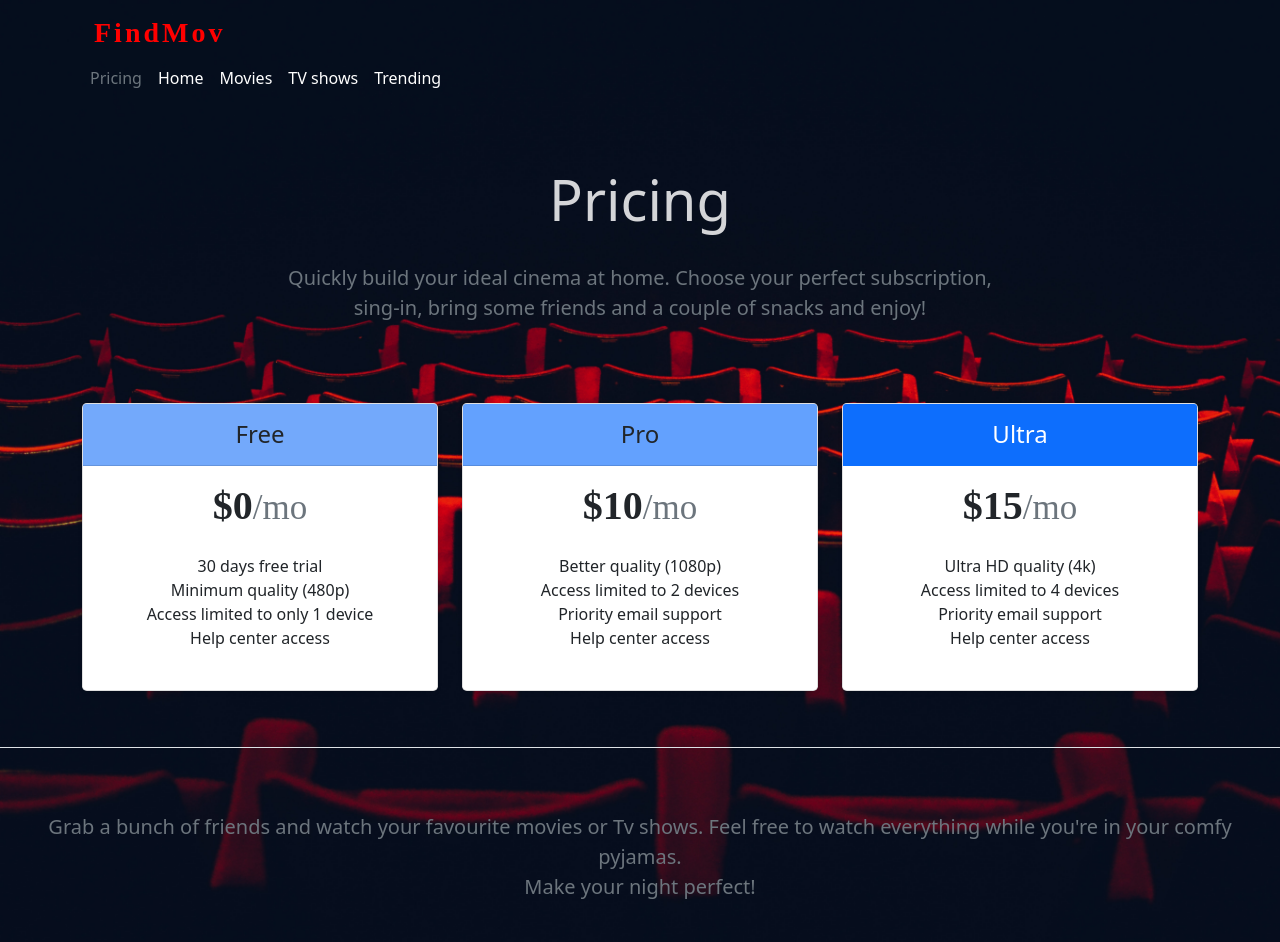
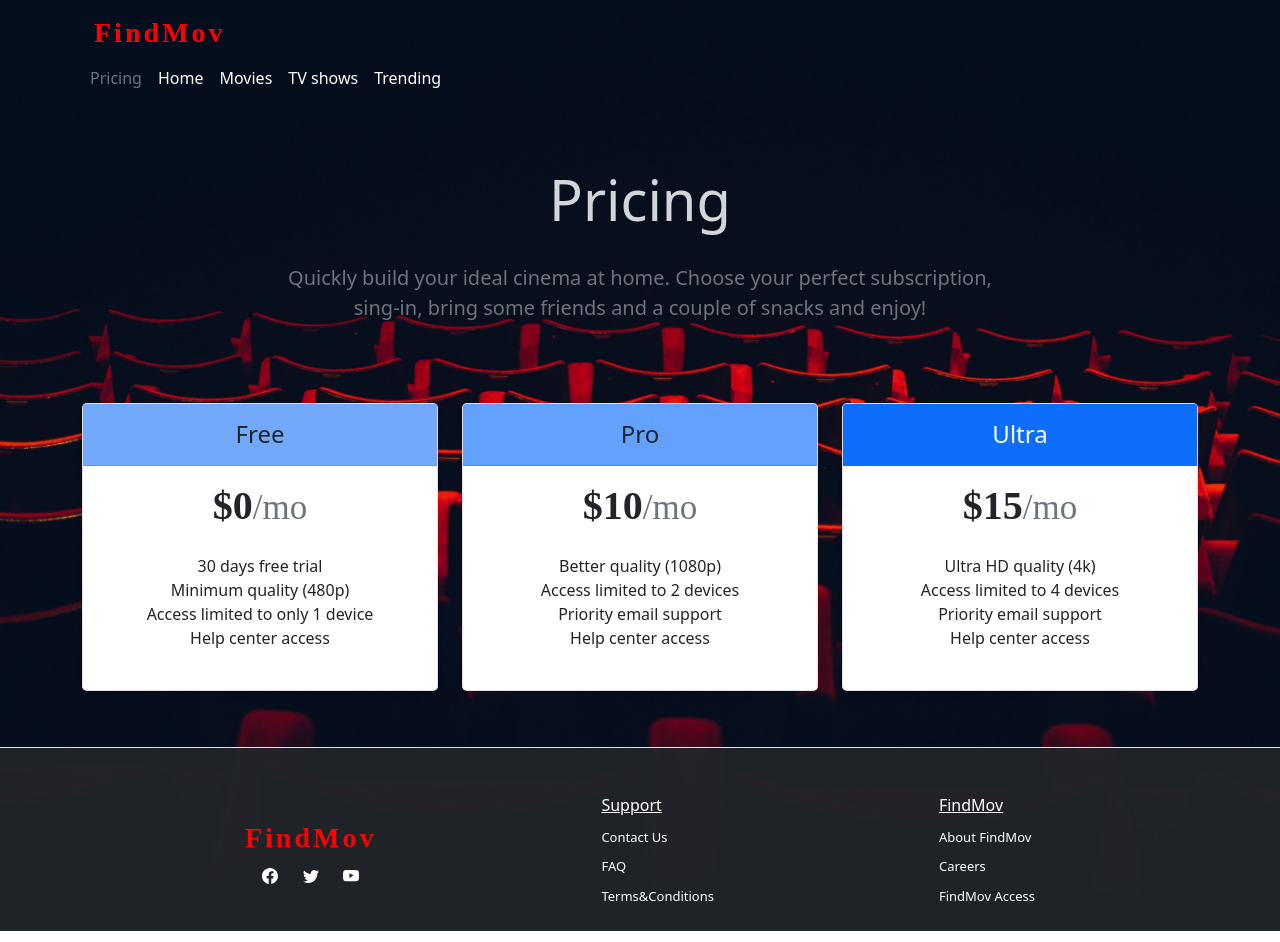
Before and after one commit to lauratodica/FindMov, a plain HTML site: page pricing.html in a window 1280 px wide. Drawn offline with nearby package versions, Linux system fonts and the light colour scheme; a web font is replaced by a local one.

Commit message:
changed the footer

```diff
--- a/pricing.html
+++ b/pricing.html
@@ -89,9 +89,49 @@
         </main>
     </div>
     <footer class="pt-4 my-md-5 pt-md-5 border-top footer-pricing">
-        <div class="pricing-footer p-3 pb-md-4 mx-auto text-center">
-            <p class="fs-5 text-muted">Grab a bunch of friends and watch your favourite movies or Tv shows. Feel free to watch everything while you're in your comfy pyjamas. <br> Make your night perfect!</p>
+      <div class = "contactInformation">
+        <div class="titleInfo">
+            <h3 class = "titleInfo">FindMov</h3>
+        </div>
+        <div class = "socialMediaInformation">
+          <div class = "infoDiv">
+            <a><svg xmlns="http://www.w3.org/2000/svg" width="16" height="16" fill="currentColor" class="bi bi-facebook" viewBox="0 0 16 16">
+              <path d="M16 8.049c0-4.446-3.582-8.05-8-8.05C3.58 0-.002 3.603-.002 8.05c0 4.017 2.926 7.347 6.75 7.951v-5.625h-2.03V8.05H6.75V6.275c0-2.017 1.195-3.131 3.022-3.131.876 0 1.791.157 1.791.157v1.98h-1.009c-.993 0-1.303.621-1.303 1.258v1.51h2.218l-.354 2.326H9.25V16c3.824-.604 6.75-3.934 6.75-7.951z"/>
+            </svg></a>
           </div>
+          <div class = "infoDiv">
+            <a><svg xmlns="http://www.w3.org/2000/svg" width="16" height="16" fill="currentColor" class="bi bi-twitter" viewBox="0 0 16 16">
+              <path d="M5.026 15c6.038 0 9.341-5.003 9.341-9.334 0-.14 0-.282-.006-.422A6.685 6.685 0 0 0 16 3.542a6.658 6.658 0 0 1-1.889.518 3.301 3.301 0 0 0 1.447-1.817 6.533 6.533 0 0 1-2.087.793A3.286 3.286 0 0 0 7.875 6.03a9.325 9.325 0 0 1-6.767-3.429 3.289 3.289 0 0 0 1.018 4.382A3.323 3.323 0 0 1 .64 6.575v.045a3.288 3.288 0 0 0 2.632 3.218 3.203 3.203 0 0 1-.865.115 3.23 3.23 0 0 1-.614-.057 3.283 3.283 0 0 0 3.067 2.277A6.588 6.588 0 0 1 .78 13.58a6.32 6.32 0 0 1-.78-.045A9.344 9.344 0 0 0 5.026 15z"/>
+            </svg></a>
+          </div>
+          <div class = "infoDiv">
+            <a><svg xmlns="http://www.w3.org/2000/svg" width="16" height="16" fill="currentColor" class="bi bi-youtube" viewBox="0 0 16 16">
+              <path d="M8.051 1.999h.089c.822.003 4.987.033 6.11.335a2.01 2.01 0 0 1 1.415 1.42c.101.38.172.883.22 1.402l.01.104.022.26.008.104c.065.914.073 1.77.074 1.957v.075c-.001.194-.01 1.108-.082 2.06l-.008.105-.009.104c-.05.572-.124 1.14-.235 1.558a2.007 2.007 0 0 1-1.415 1.42c-1.16.312-5.569.334-6.18.335h-.142c-.309 0-1.587-.006-2.927-.052l-.17-.006-.087-.004-.171-.007-.171-.007c-1.11-.049-2.167-.128-2.654-.26a2.007 2.007 0 0 1-1.415-1.419c-.111-.417-.185-.986-.235-1.558L.09 9.82l-.008-.104A31.4 31.4 0 0 1 0 7.68v-.123c.002-.215.01-.958.064-1.778l.007-.103.003-.052.008-.104.022-.26.01-.104c.048-.519.119-1.023.22-1.402a2.007 2.007 0 0 1 1.415-1.42c.487-.13 1.544-.21 2.654-.26l.17-.007.172-.006.086-.003.171-.007A99.788 99.788 0 0 1 7.858 2h.193zM6.4 5.209v4.818l4.157-2.408L6.4 5.209z"/>
+            </svg></a>
+          </div>
+        </div>
+      </div>
+
+
+      <div class = "supportDiv">
+        <h5 class = "footer-titles">Support</h5>
+        <div class = "infoDiv">
+            <a class = "footer-links">Contact Us</a>
+            <a class = "footer-links">FAQ</a>
+            <a class = "footer-links">Terms&Conditions</a>
+        </div>
+      </div>
+
+      <div class = "findmovDiv">
+        <h5 class = "footer-titles">FindMov</h5>
+        <div class = "infoDiv">
+          <a class = "footer-links">About FindMov</a>
+          <a class = "footer-links">Careers</a>
+          <a class = "footer-links">FindMov Access</a>
+        </div>
+      </div>
+
+
     </footer>
     <script src="https://cdn.jsdelivr.net/npm/bootstrap@5.0.1/dist/js/bootstrap.bundle.min.js" integrity="sha384-gtEjrD/SeCtmISkJkNUaaKMoLD0//ElJ19smozuHV6z3Iehds+3Ulb9Bn9Plx0x4" crossorigin="anonymous"></script>
 </body>
--- a/style.css
+++ b/style.css
@@ -79,6 +79,58 @@ body {
 
 .footer-pricing {
     margin: 0px !important;
+    background-color: #212529f0;
+    color:white;
+    display: flex;
+    justify-content: space-evenly;
+    padding: 20px;
+}
+
+.socialMediaInformation {
+    display:flex;
+    padding: 0 5px;
+    justify-content: space-around;
+    cursor: pointer;
+}
+
+.supportDiv, .findmovDiv {
+    display: flex;
+    flex-direction: column;
+}
+
+.infoDiv {
+    display: flex;
+    flex-direction: column;
+}
+
+.footer-titles {
+    font-size: 16px;
+    text-decoration: underline;
+}
+
+.footer-links {
+    color:white;
+    font-size: 13px;
+    text-decoration: none;
+    cursor: pointer;
+    padding: 5px 0;
+}
+
+.footer-links:hover {
+    color: red;
+}
+
+.titleInfo {
+    font-family: 'Mate SC', serif;
+    color: red;
+    letter-spacing: 3px;
+    font-weight: 800;
+}
+
+.contactInformation {
+    display: flex;
+    flex-direction: column;
+    justify-content: center;
 }
 
 .cards-list{
```
